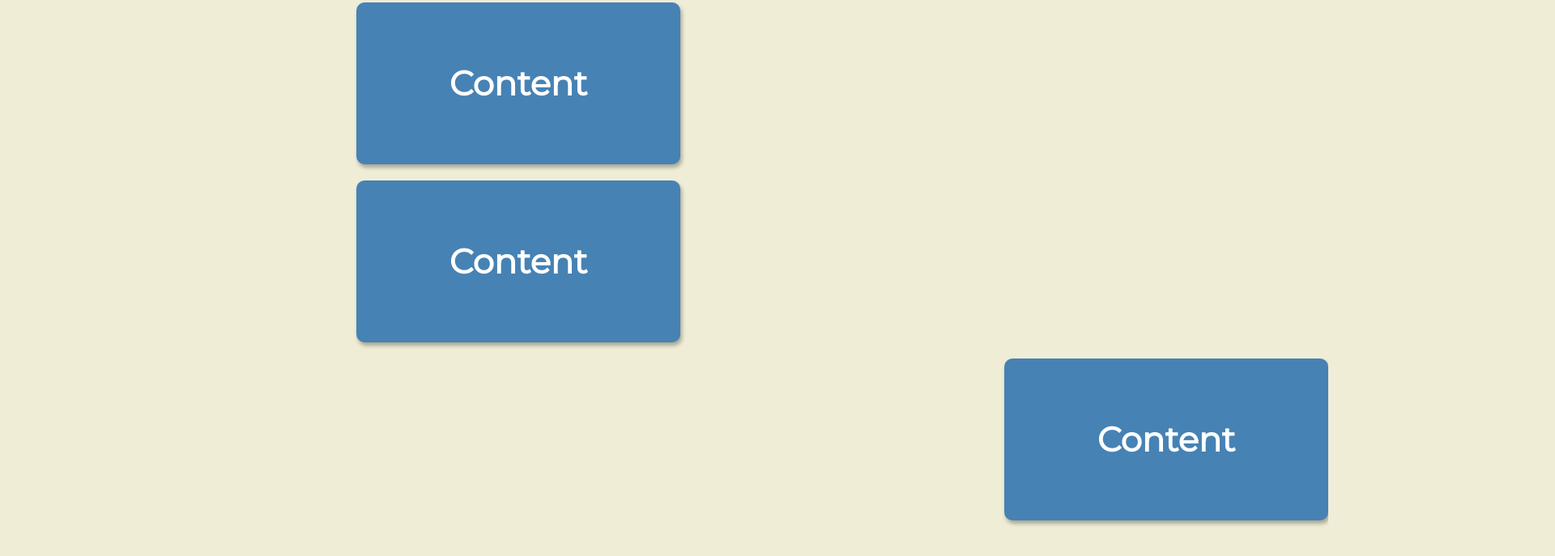
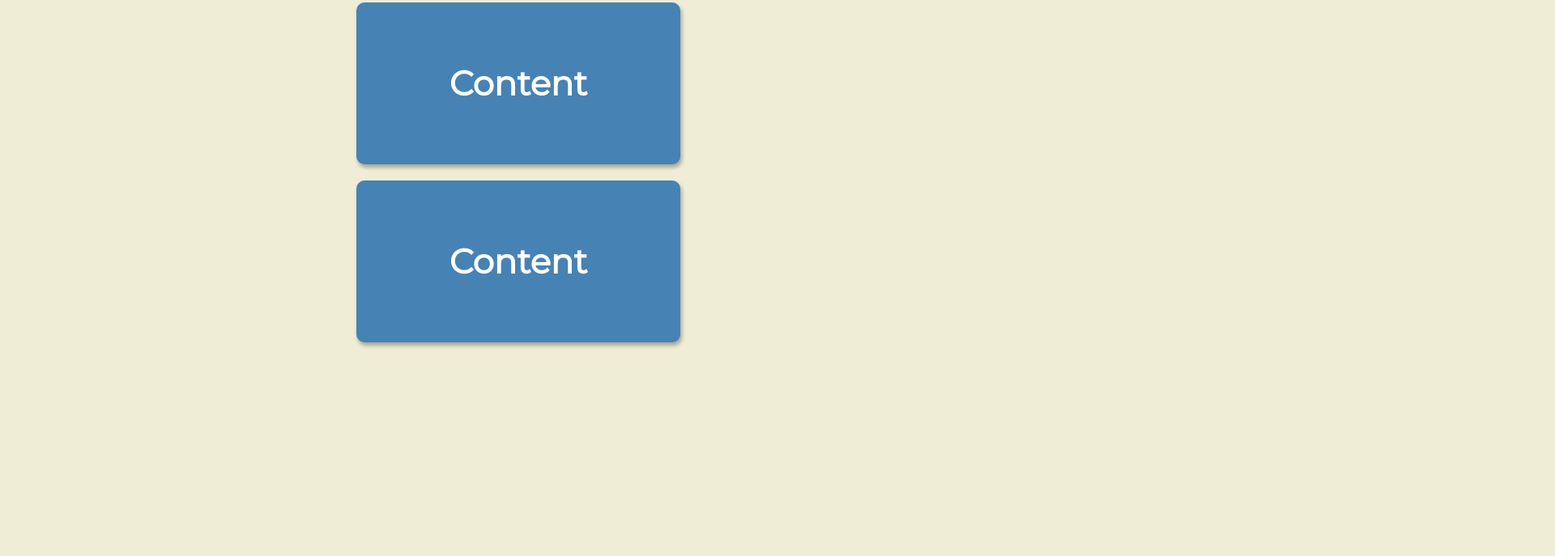
Before and after one commit to ah1096/Day-6-Scroll-Animation, a plain HTML site: page index.html in a window 1280 px wide. Shown: the part 1386-2073 px from the top of the page at 81% size, 1920 px wide, since content can reach past the window. Drawn offline with Linux system fonts and the light colour scheme.

Commit message:
changed .box so that odd-#boxes don't show

```diff
--- a/style.css
+++ b/style.css
@@ -30,7 +30,7 @@ h1 {
     margin: 10px;
     border-radius: 10px;
     box-shadow: 2px 4px 5px rgba(0, 0, 0, 0.3);
-    transform: translateX(200%);
+    transform: translateX(400%);
     transition: transform 0.4s ease;
 }
 
```
